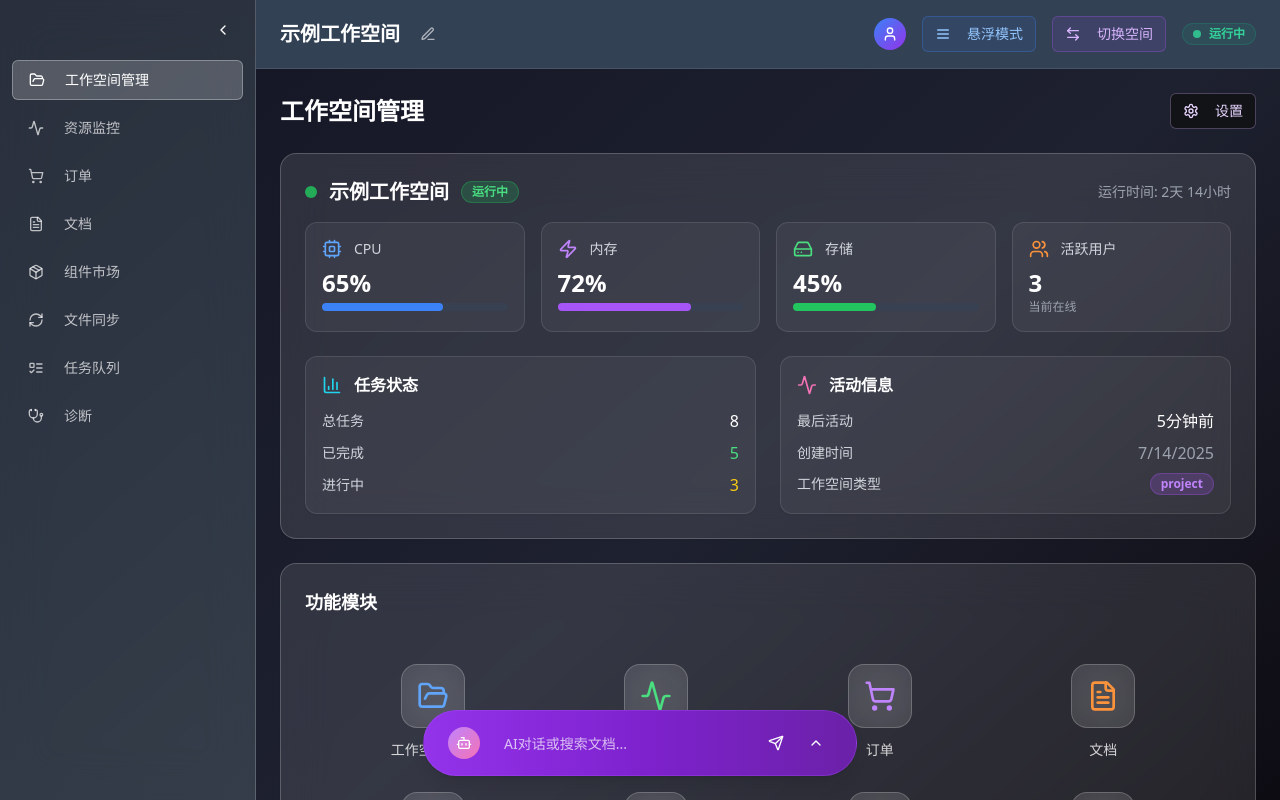
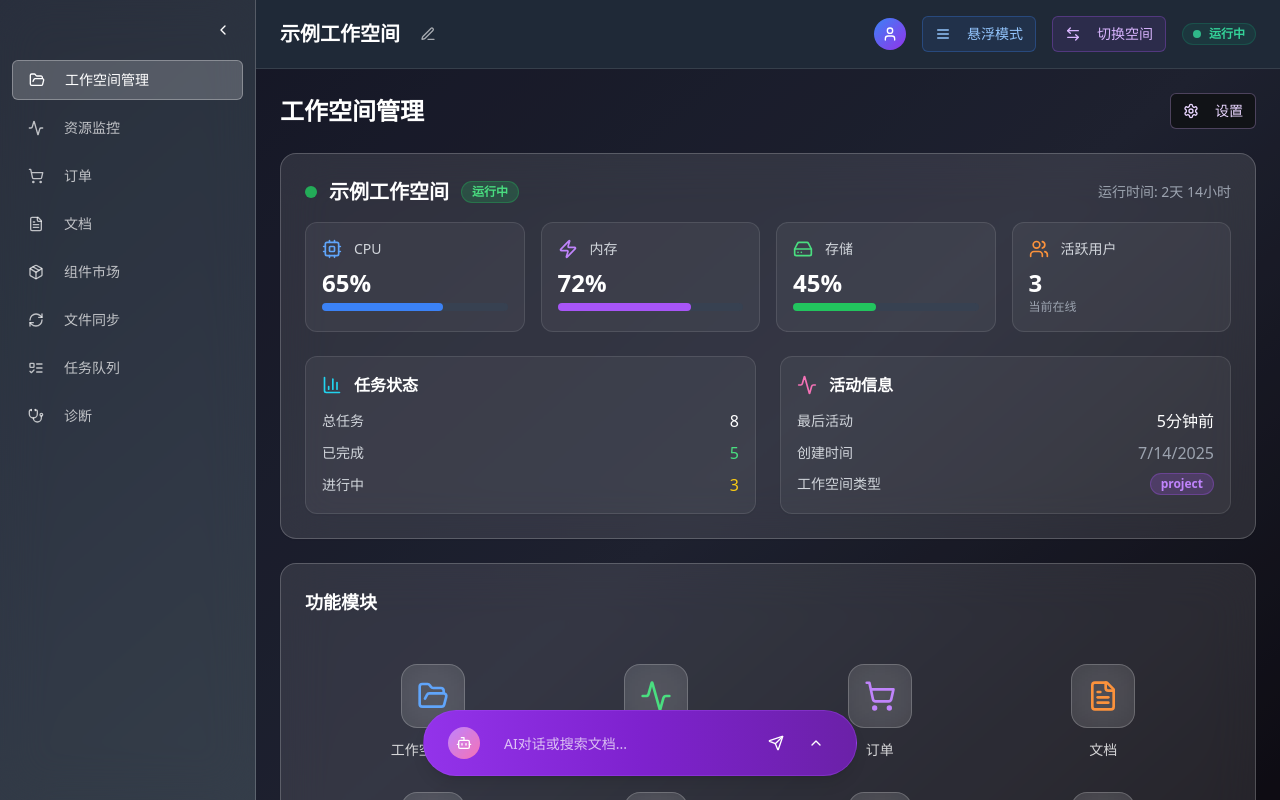
Before and after one commit to cx404/nebula-desk-alpha, a React (Vite) app: page /workspace in a window 1280 px wide. Shown: the top 800 px of the page. Built offline with nearby package versions, Linux system fonts and the light colour scheme.

Commit message:
Visual edit in Lovable
Edited UI in Lovable

```diff
--- a/src/pages/Workspace.tsx
+++ b/src/pages/Workspace.tsx
@@ -1102,7 +1102,7 @@ const Workspace = () => {
         {/* 主内容区域 - 向右移动并居中分布 */}
         <div className={`flex-1 flex flex-col transition-all duration-300 ${useFixedSidebar ? sidebarCollapsed ? 'ml-16' : 'ml-64' : 'ml-20'}`}>
             {/* 顶部导航栏 - 只保留工作空间名称和切换、运行状态 */}
-            <div className="backdrop-blur-xl border-b border-white/10 px-6 py-4 bg-slate-700">
+            <div className="backdrop-blur-xl border-b border-white/10 px-6 py-4 bg-gray-800">
               <div className="flex items-center justify-between">
                 <div className="flex items-center gap-4">
                   {isEditingName ? <div className="flex items-center gap-2">
```
